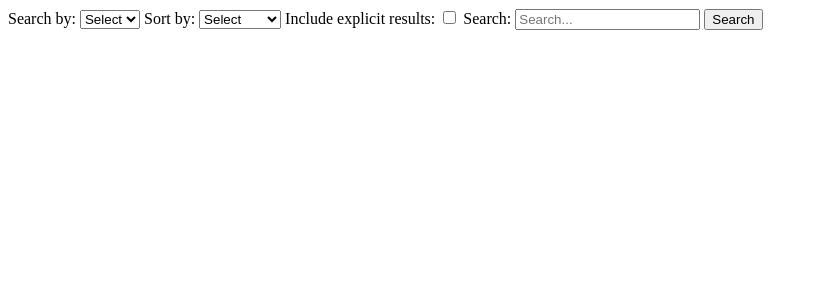
After one commit to CosmosSolitarus/CSC-342-Search-Activity, a Flask app: page / in a window 1280 px wide. The commit adds this page. Shown: the top 300 px of the page, without its empty margins (0-817 px from the left). Run offline with Flask 3, Linux system fonts and the light colour scheme.

Commit message:
Finished

```diff
--- a/Search/app/app.py
+++ b/Search/app/app.py
@@ -1,15 +1,58 @@
-from flask import Flask, render_template, redirect, url_for
+from flask import Flask, render_template, request, jsonify
+import json, os
 
 app = Flask(__name__, template_folder='../www/templates', static_folder='../www/static')
+
+if __name__ == '__main__':
+    app.run(debug=True)
 
 @app.route('/')
 def index():
     return render_template('home.html')
 
-# Redirect '/home' to '/'
-@app.route('/home')
-def redirect_home():
-    return redirect(url_for('index'))
+# handles search requests
+@app.route('/search', methods=['POST'])
+def search_tracks():
+    data = load_json_data()
 
-if __name__ == '__main__':
-    app.run(debug=True)
+    # this comes from search.js
+    filters = request.json
+    search_by = filters.get('searchBy')
+    sort_by = filters.get('sortBy')
+    include_explicit = filters.get('includeExplicit')
+    search_text = filters.get('searchText').lower() # convert all searches and titles (later) to lower case
+
+    # filter by title/artists/genres and search text
+    if search_by == 'title':
+        filtered_data = [track for track in data if search_text in track['title'].lower()]
+    elif search_by == 'artists':
+        filtered_data = [track for track in data if any(search_text in artist.lower() for artist in track['artists'])]
+    elif search_by == 'genres':
+        filtered_data = [track for track in data if search_text in track['genres'].lower()]
+    else:
+        filtered_data = data
+
+    # explicit content filter
+    if not include_explicit:
+        filtered_data = [track for track in filtered_data if track.get('explicit', False)]
+
+    # sort
+    if sort_by == 'popularity':
+        filtered_data.sort(key=lambda x: x['popularity'], reverse=True)
+    elif sort_by == 'duration_mins':
+        filtered_data.sort(key=lambda x: x['duration_mins'])
+
+    return jsonify(filtered_data)
+
+# load and combine json files
+def load_json_data():
+    base_dir = os.path.dirname(os.path.abspath(__file__))  # gets the dir of app.py to find json files
+    file1_path = os.path.join(base_dir, '../www/static/data/top_tracks_2023.json')
+    file2_path = os.path.join(base_dir, '../www/static/data/top_tracks_2024.json')
+
+    with open(file1_path) as file1, \
+         open(file2_path) as file2:
+        data_2023 = json.load(file1)
+        data_2024 = json.load(file2)
+
+    return data_2023 + data_2024
--- a/Search/www/static/css/styles.css
+++ b/Search/www/static/css/styles.css
@@ -1,3 +1,9 @@
-p {
+#search p {
     display: inline;
 }
+
+#results div {
+    border-bottom: 1px solid gray;
+    padding-bottom: 10px;
+    margin-bottom: 10px;
+}
--- a/Search/www/static/js/search.js
+++ b/Search/www/static/js/search.js
@@ -1,11 +1,68 @@
-import tracks23 from '.top_tracks_2023.js';
-import tracks24 from '.top_tracks_2024.js';
+function search() {
+    // these params get passed to app.py for sorting and filtering
+    const searchBy = document.querySelector('select[name="search-by"]').value;
+    const sortBy = document.querySelector('select[name="sort-by"]').value;
+    const includeExplicit = document.querySelector('input[type="checkbox"]').checked;
+    const searchText = document.getElementById("searchbar").value;
 
-function search() {
-    const input = document.getElementById("searchbar").value;
+    const params = {
+        searchBy: searchBy,
+        sortBy: sortBy,
+        includeExplicit: includeExplicit,
+        searchText: searchText
+    };
 
-    console.log(tracks23[0]);
-    console.log(tracks24[3]);
+    fetch('/search', {
+        method: 'POST',
+        headers: {
+            'Content-Type': 'application/json'
+        },
+        body: JSON.stringify(params)
+    })
+    .then(response => response.json())
+    .then(data => {
+        const resultsDiv = document.getElementById('results'); // the #results div in home.htmml
+        resultsDiv.innerHTML = '';  // clear previous results
+
+        // loop through each track and add data to html template
+        data.forEach(track => {
+            // trackDiv will contain all other elements for this song and get appended to #results in home.html
+            const trackDiv = document.createElement('div');
+
+            // title and artist(s)
+            const titleArtists = document.createElement('p');
+            titleArtists.innerHTML = `${track.title} by ${track.artists.join(", ")}`;
+
+            // genre(s)
+            const genres = document.createElement('p');
+            genres.innerText = `Genres: ${track.genres.join(", ")}`;
+
+            // popularity score
+            const popularity = document.createElement('p');
+            popularity.innerText = `Popularity score: ${track.popularity}`;
+
+            // duration
+            const duration = document.createElement('p');
+            duration.innerText = `Duration: ${track.duration_mins} minutes`;
+
+            // spotify link
+            const spotifyLink = document.createElement('a');
+            spotifyLink.href = track.url;
+            spotifyLink.innerText = 'Listen on Spotify';
+            spotifyLink.target = '_blank';
+
+            // append all elements to trackDiv
+            trackDiv.appendChild(titleArtists);
+            trackDiv.appendChild(genres);
+            trackDiv.appendChild(popularity);
+            trackDiv.appendChild(duration);
+            trackDiv.appendChild(spotifyLink);
+
+            // append html song info to #results
+            resultsDiv.appendChild(trackDiv);
+        });
+    })
+    .catch(error => {
+        console.error('Error:', error); // just in case
+    });
 }
-
-// THIS NEEDS TO BE PYTHON
--- /dev/null
+++ b/Search/www/templates/home.html
@@ -0,0 +1,37 @@
+<!DOCTYPE html>
+<html lang="en">
+<head>
+    <meta charset="UTF-8">
+    <meta name="viewport" content="width=device-width, initial-scale=1.0">
+    <link rel="stylesheet" type="text/css" href="{{ url_for('static', filename='css/styles.css') }}">
+    <script src="{{ url_for('static', filename='js/search.js') }}" defer></script>
+    <title>Song Search</title>
+</head>
+<body>
+    <div id="search">
+        <p>Search by:</p>
+        <select name="search-by">
+            <option value="select">Select</option>
+            <option value="title">Title</option>
+            <option value="artists">Artist</option>
+            <option value="genres">Genre</option>
+        </select>
+
+        <p>Sort by:</p>
+        <select name="sort-by">
+            <option value="select">Select</option>
+            <option value="popularity">Popularity</option>
+            <option value="duration_mins">Duration</option>
+        </select>
+
+        <p>Include explicit results:</p>
+        <input type="checkbox"/>
+
+        <p>Search:</p>
+        <input id="searchbar" type="text" placeholder="Search...">
+        <button onclick="search()">Search</button>
+    </div>
+
+    <div id="results"></div>
+</body>
+</html>
```
Also changed, not shown: Search/www/index.html (deleted, +0 -33 lines).
